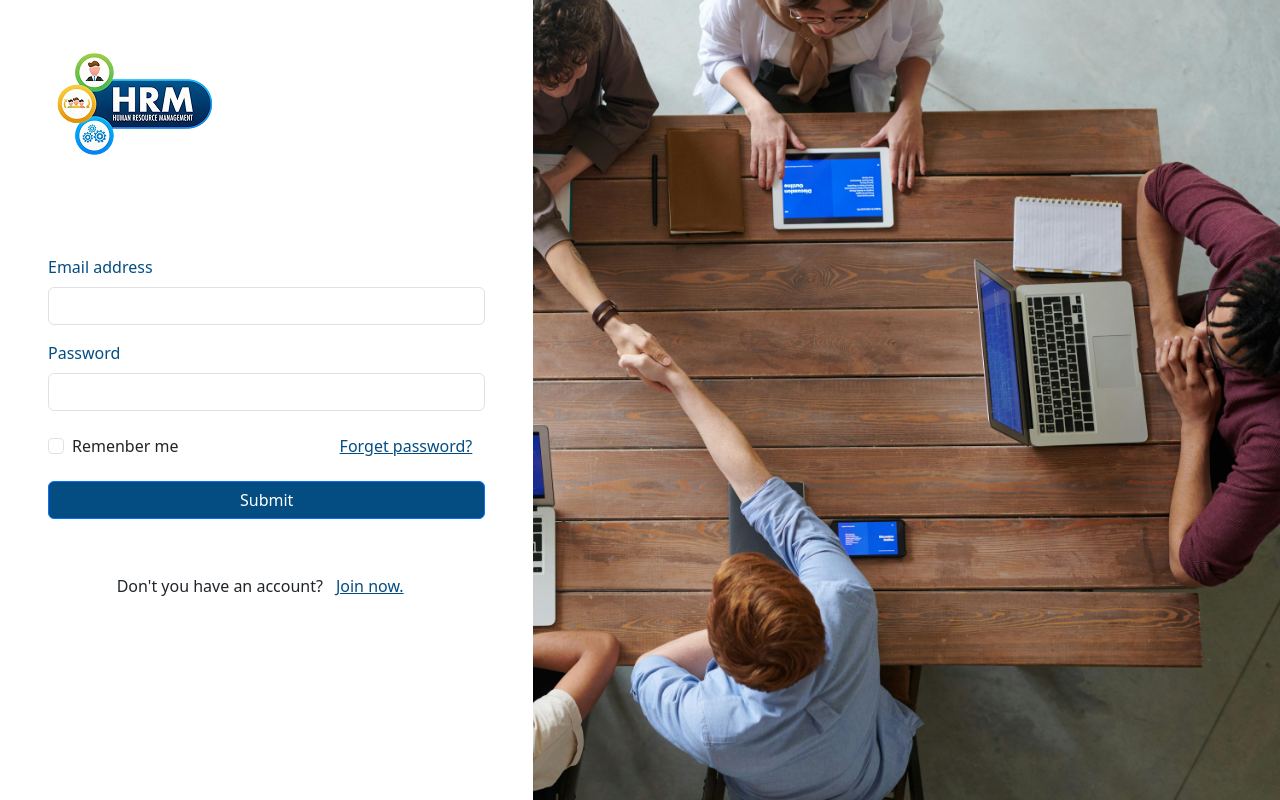
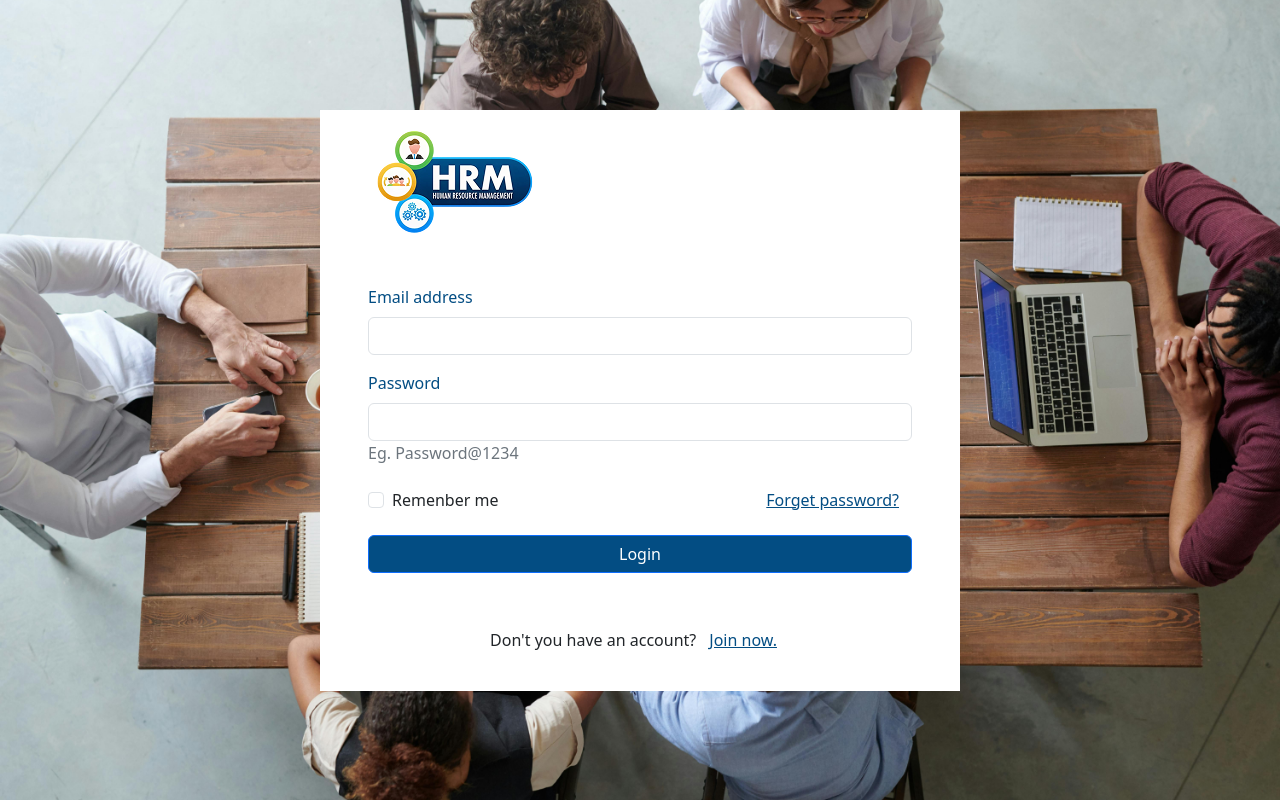
Before and after one commit to Rajkumar-Sai-Durga/hrms-frontend, a React (Vite) app: page / in a window 1280 px wide. Built offline with nearby package versions, Linux system fonts and the light colour scheme.

Commit message:
login page is completed with functionality and backend integration.

```diff
--- a/package.json
+++ b/package.json
@@ -16,12 +16,14 @@
     "bootstrap-icons": "^1.13.1",
     "react": "^19.2.0",
     "react-dom": "^19.2.0",
-    "react-router-dom": "^7.10.1"
+    "react-hook-form": "^7.68.0",
+    "react-router-dom": "^7.10.1",
+    "react-toastify": "^11.0.5"
   },
   "devDependencies": {
     "@eslint/js": "^9.39.1",
     "@types/node": "^24.10.1",
-    "@types/react": "^19.2.5",
+    "@types/react": "^19.2.7",
     "@types/react-dom": "^19.2.3",
     "@vitejs/plugin-react": "^5.1.1",
     "eslint": "^9.39.1",
--- a/src/App.tsx
+++ b/src/App.tsx
@@ -2,12 +2,14 @@ import 'bootstrap/dist/css/bootstrap.min.css';
 import 'bootstrap-icons/font/bootstrap-icons.css';
 import 'bootstrap/dist/js/bootstrap.bundle.min.js';
 import Login from './pages/login_page/Login';
+import { ToastContainer } from 'react-toastify';
 
 function App() {
 
   return (
     <>
       <Login></Login>
+      <ToastContainer></ToastContainer>
     </>
   )
 }
--- /dev/null
+++ b/src/components/loader/Loader.tsx
@@ -0,0 +1,10 @@
+import "./loader.css";
+
+const Loader = () => {
+  return (
+    <div className="circle-loader-sm"></div>
+
+  );
+};
+
+export default Loader;
--- /dev/null
+++ b/src/components/loader/loader.css
@@ -0,0 +1,13 @@
+.circle-loader-sm {
+  width: 16px;
+  height: 16px;
+  border: 3px solid rgba(255, 255, 255, 0.3);
+  border-top: 3px solid #fff;
+  border-radius: 50%;
+  animation: spin 0.8s linear infinite;
+}
+@keyframes spin {
+  100% {
+    transform: rotate(360deg);
+  }
+}
--- a/src/pages/login_page/Login.tsx
+++ b/src/pages/login_page/Login.tsx
@@ -1,21 +1,57 @@
+import { useForm } from 'react-hook-form';
 import LogoImg from '../../assets/WhatsApp Image 2025-12-14 at 17.21.26_8738a792 1.png';
 import './login.css';
+import axios from 'axios';
+import { toast } from 'react-toastify';
+import { useState } from 'react';
+import Loader from "../../components/loader/Loader";
 
 const Login = () => {
+    let [load, setLoad] = useState<boolean>(false);
+
+    interface loginDto{
+        email:string,
+        password:string
+    }
+    const {register, handleSubmit, formState: {errors}} = useForm<loginDto>();
+
+    let onsubmit = async(formValues: loginDto) =>{
+        setLoad(true)
+        try {
+            const response = await axios.post("http://localhost:8080/api/employee/login", formValues)
+            console.log(response)
+            if(response.data.accessToken.length){
+                toast.success(response.data.message);
+            }
+        } catch (error) {
+            toast.warning("Bad credentails");
+        }
+        setLoad(false)
+    }
   return (
     <div className='background_image'>
         <div className="container-fluid">
-            <div className="row">
-                <div className="col-md-5 bg-white height-100 p-5">
+            <div className="row d-flex align-items-center justify-content-center height-100">
+                <div className="col-sm-3"></div>
+                <div className="col-md-6 bg-white  pt-3 pb-3 ps-5 pe-5">
                     <img src={LogoImg} alt="logo" className='pb-5'/>
-                    <form className='mt-5'>
+                    <form onSubmit={handleSubmit(onsubmit)}>
                         <div className="mb-3">
                             <label htmlFor="exampleInputEmail1" className="form-label color">Email address</label>
-                            <input type="email" className="form-control" id="exampleInputEmail1"/>
+                            <input type="email" className="form-control" id="exampleInputEmail1" {...register("email",{
+                                required:{value: true, message: "Eamil must required"},
+                                pattern:{ value: /^[^\s@]+@[^\s@]+\.[^\s@]+$/, message: "Invalid email id."}
+                            })}/>
+                            {errors.email?.message && (<p className='text-danger'>{errors.email?.message}</p>)}
                         </div>
                         <div className="mb-3">
                             <label htmlFor="exampleInputPassword1" className="form-label color">Password</label>
-                            <input type="password" className="form-control" id="exampleInputPassword1"/>
+                            <input type="password" className="form-control" id="exampleInputPassword1" {...register("password",{
+                                required:{ value: true, message: "Passwrd must required."},
+                                pattern:{ value: /^(?=.*[a-z])(?=.*[A-Z])(?=.*\d)(?=.*[@$!%*?&])[A-Za-z\d@$!%*?&]{8,}$/, message: "Invalid password"}
+                            })}/>
+                            {errors.password?.message && (<p className='text-danger'>{errors.password?.message}</p>)}
+                            <p className='text-secondary'>Eg. Password@1234</p>
                         </div>
                         <div className="d-flex align-items-center justify-content-between">
                             <div className="mb-3 form-check">
@@ -26,13 +62,16 @@ const Login = () => {
                                 <p className='btn btn-link color'>Forget password?</p>
                             </div>
                         </div>
-                        <button type="submit" className="btn btn-primary btn_bg container-fluid">Submit</button>
+                        <button type="submit" className="btn btn-primary btn_bg container-fluid d-flex justify-content-center align-items-center" disabled={load}>
+                            {load? <Loader></Loader> : "Login"}
+                        </button>
                     </form>
                     <div className='d-flex align-items-center justify-content-center mt-5'>
                         <p>Don't you have an account?</p>
                         <p className='btn btn-link color'>Join now.</p>
                     </div>
                 </div>
+                <div className="col-sm-3"></div>
             </div>
         </div>
     </div>
```
Also changed, not shown: 1 other file (tests, documents, lock files or other folders).
